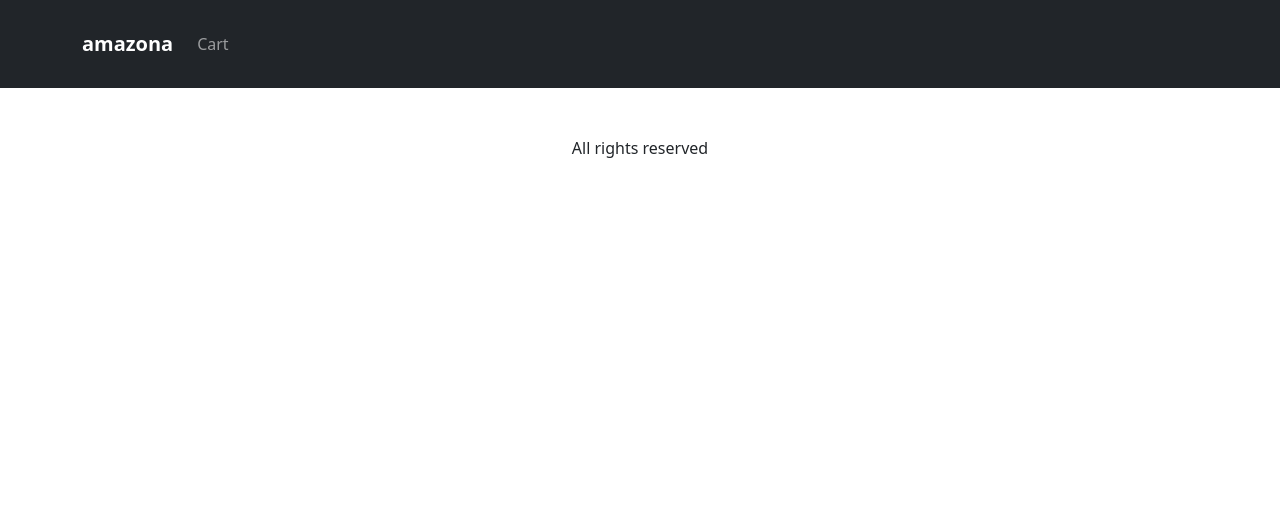
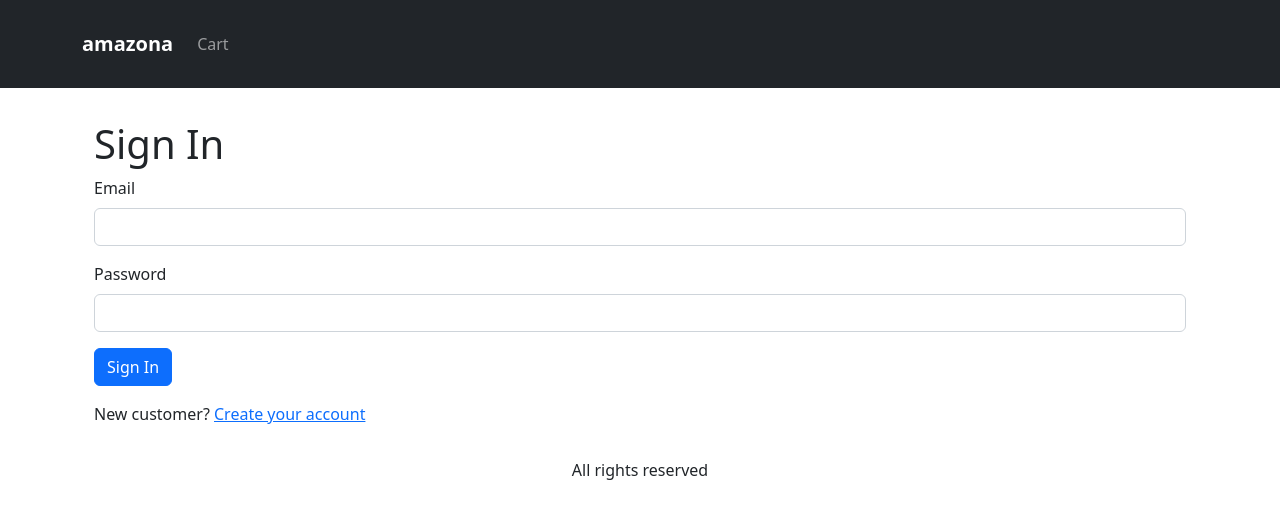
Before and after one commit to azizlimonu/mernamazonclone, a React (Create React App) app: page /signin in a window 1280 px wide. Shown: the top 518 px of the page. Built offline with nearby package versions, Linux system fonts and the light colour scheme.

Commit message:
add signinscreen

```diff
--- a/src/App.js
+++ b/src/App.js
@@ -14,6 +14,7 @@
 import HomeScreen from "./screens/HomeScreen";
 import ProductScreen from "./screens/ProductScreen";
 import CartScreen from "./screens/CartScreen";
+import SigninScreen from "./screens/SigninScreen";
 
 // utils
 import { Store } from './store';
@@ -54,6 +55,7 @@
             <Route path='/' element={<HomeScreen />} />
             <Route path="/product/:slug" element={<ProductScreen />} />
             <Route path='/cart' element={<CartScreen />} />
+            <Route path='/signin' element={<SigninScreen />} />
           </Routes>
         </Container>
       </main >
--- a/src/index.css
+++ b/src/index.css
@@ -59,3 +59,11 @@
 .img-thumbnail{
   height: 80px;
 }
+
+.img-large{
+  max-width: 100%;
+}
+
+.small-container{
+  max-width: 600px;
+}
--- a/src/screens/CartScreen.js
+++ b/src/screens/CartScreen.js
@@ -1,6 +1,6 @@
 // utils
 import { useContext } from 'react';
-import { Link} from 'react-router-dom';
+import { Link, useNavigate } from 'react-router-dom';
 import { Helmet } from 'react-helmet-async';
 import { Store } from '../store';
 
@@ -16,7 +16,7 @@
 import axios from 'axios';
 
 const CartScreen = () => {
-  // const navigate = useNavigate();
+  const navigate = useNavigate();
   const { state, dispatch: ctxDispatch } = useContext(Store);
   // destructuring cartItems from state from the state.cart
   const {
@@ -38,6 +38,10 @@
 
   const removeItemHandler = (item) => {
     ctxDispatch({ type: 'CART_REMOVE_ITEM', payload: item });
+  };
+
+  const checkoutHandler = () => {
+    navigate('/signin?redirect=/shipping');
   };
 
   return (
@@ -121,6 +125,7 @@
                     <Button
                       type="button"
                       variant="primary"
+                      onClick={checkoutHandler}
                       disabled={cartItems.length === 0}
                     >
                       Proceed to Checkout
--- /dev/null
+++ b/src/screens/SigninScreen.js
@@ -0,0 +1,43 @@
+import { Link, useLocation } from 'react-router-dom';
+import Container from 'react-bootstrap/Container';
+import Form from 'react-bootstrap/Form';
+import Button from 'react-bootstrap/Button';
+import { Helmet } from 'react-helmet-async';
+
+const SigninScreen = () => {
+  const { search } = useLocation();
+  const redirectInUrl = new URLSearchParams(search).get('redirect');
+  const redirect = redirectInUrl ? redirectInUrl : '/';
+
+  return (
+    <Container className='small-container'>
+      <Helmet>
+        <title>Sign In</title>
+      </Helmet>
+
+      <h1>Sign In</h1>
+      <Form>
+        <Form.Group className='mb-3' controlId='email'>
+          <Form.Label>Email</Form.Label>
+          <Form.Control type="email" required />
+        </Form.Group>
+
+        <Form.Group className="mb-3" controlId="password">
+          <Form.Label>Password</Form.Label>
+          <Form.Control type="password" required />
+        </Form.Group>
+
+        <div className="mb-3">
+          <Button type="submit">Sign In</Button>
+        </div>
+
+        <div className="mb-3">
+          New customer?{' '}
+          <Link to={`/signup?redirect=${redirect}`}>Create your account</Link>
+        </div>
+      </Form>
+    </Container>
+  )
+}
+
+export default SigninScreen
--- a/src/store.js
+++ b/src/store.js
@@ -4,7 +4,9 @@
 
 const initialState = {
   cart: {
-    cartItems: [],
+    cartItems: localStorage.getItem('cartItems')
+      ? JSON.parse(localStorage.getItem('cartItems'))
+      : [],
   },
 };
 
@@ -22,16 +24,19 @@
             : item
         )
         : [...state.cart.cartItems, newItem];
+      localStorage.setItem('cartItems', JSON.stringify(cartItems));
       return { ...state, cart: { ...state.cart, cartItems } };
 
     case 'CART_REMOVE_ITEM': {
       const cartItems = state.cart.cartItems.filter(
         (item) => item._id !== action.payload._id
       );
+      localStorage.setItem('cartItems', JSON.stringify(cartItems));
       return { ...state, cart: { ...state.cart, cartItems } };
     }
 
     case 'CART_CLEAR':
+      localStorage.removeItem('cartItems');
       return { ...state, cart: { ...state.cart, cartItems: [] } };
 
     default:
```
